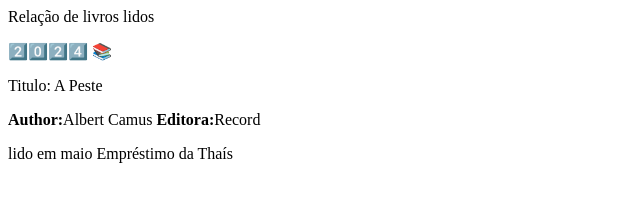
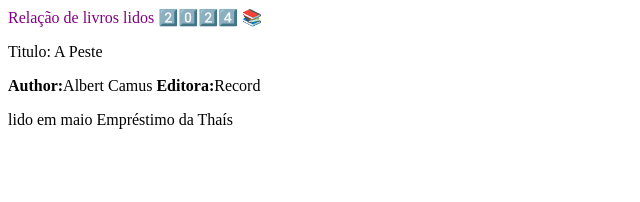
Before and after one commit to pamelarochap/para-compartilhar-, a plain HTML site: page index.html in a window 1280 px wide. Shown: the whole page, without its empty margins (0-640 px from the left). Drawn offline with Linux system fonts and the light colour scheme.

Commit message:
Update index.html

```diff
--- a/index.html
+++ b/index.html
@@ -1,4 +1,4 @@
-<p "style=font-weight: bold; color: purple;">Relação de livros lidos</p>
+<span style="color:purple">Relação de livros lidos</span>
 
 2️⃣0️⃣2️⃣4️⃣
 
```
